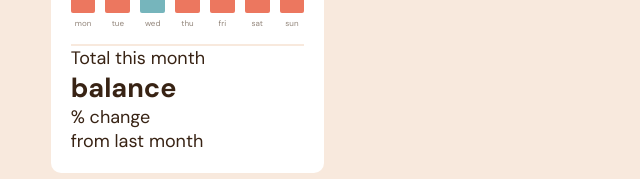
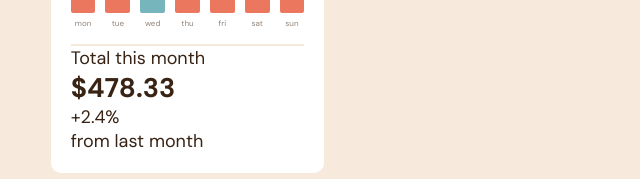
Before and after one commit to agorbacheva-y/expense-chart, a React (Create React App) app: page / in a window 1280 px wide. Shown: the part 458-637 px from the top of the page, without its empty margins (0-640 px from the left). Built offline with nearby package versions, Linux system fonts and the light colour scheme.

Commit message:
calculate this month, last month

```diff
--- a/src/components/LastMonth.js
+++ b/src/components/LastMonth.js
@@ -1,9 +1,28 @@
-import React from 'react'
+import { useState, useEffect } from 'react';
 
-function LastMonth() {
+function LastMonth({ thisMonth, lastMonth }) {
+  const [ percentChange, setPercentChange ] = useState("");
+
+  useEffect(() => {
+    findDiff();
+  },[])
+
+  const findDiff = () => {
+    let diff = ((thisMonth / lastMonth) -1) * 100;
+    let roundedDiff = Math.round(diff * 10) / 10;
+
+    if (roundedDiff > 0) {
+      roundedDiff = "+" + roundedDiff;
+    } else {
+      return roundedDiff;
+    }
+
+    setPercentChange(roundedDiff);
+  };
+
   return (
     <div>
-      <p>% change</p>
+      <p>{percentChange}%</p>
       <p>from last month</p>
     </div>
   );
--- a/src/components/Spending.js
+++ b/src/components/Spending.js
@@ -8,6 +8,8 @@ function Spending() {
   const [ spendingAmount, setSpendingAmout ] = useState([]);
   const [ chartDate, setChartDate ] = useState([]);
 
+  let thisMonth = 478.33;
+  let lastMonth = 467.12;
 
   useEffect(() => {
     fetchSpendingData();
@@ -28,8 +30,8 @@ function Spending() {
         <h3>Spending - Last 7 days</h3>
         <Chart spendingAmount={spendingAmount} chartDate={chartDate} />
         <hr />
-        <ThisMonth />
-        <LastMonth />
+        <ThisMonth thisMonth={thisMonth} />
+        <LastMonth thisMonth={thisMonth} lastMonth={lastMonth} />
       </Layout>
     </div>
   );
--- a/src/components/ThisMonth.js
+++ b/src/components/ThisMonth.js
@@ -1,10 +1,8 @@
-import React from 'react'
-
-function ThisMonth() {
+function ThisMonth({ thisMonth }) {
   return (
     <div>
       <p>Total this month</p>
-      <h2>balance</h2>
+      <h2>${thisMonth}</h2>
     </div>
   );
 };
```
